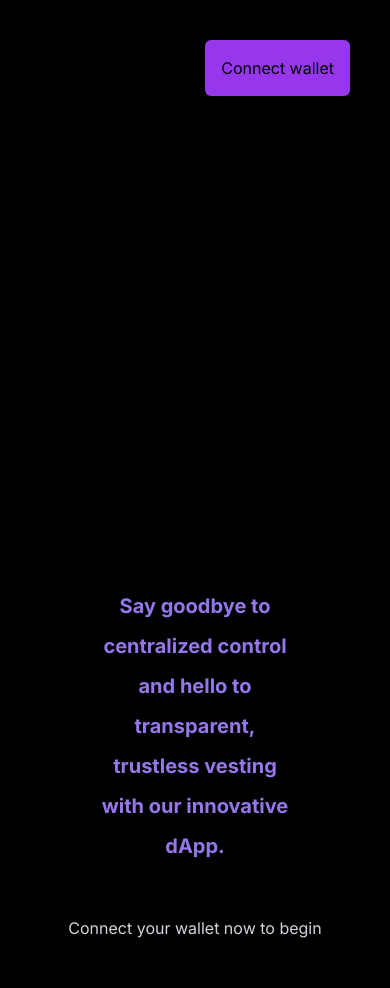
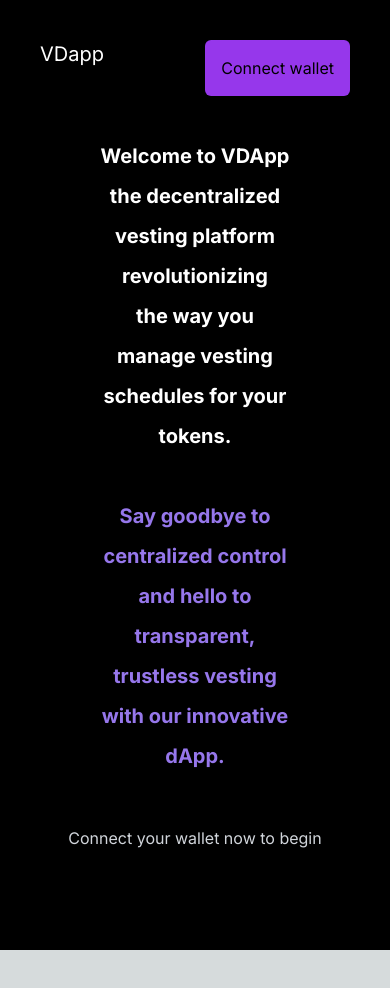
Before and after one commit to KoxyG/VestingDapp, a Next.js app: page / in a window 390 px wide. Shown: the top 988 px of the page. After the commit the page ends 950 px from the top, so only its background shows below. Built offline with nearby package versions, Linux system fonts and the light colour scheme.

Commit message:
fixing responsiveness

```diff
--- a/src/app/page.jsx
+++ b/src/app/page.jsx
@@ -4,6 +4,7 @@ import Image from "next/image";
 import { useCallback, useEffect, useRef, useContext, useState } from "react";
 import { Contract, providers } from "ethers";
 import Web3Modal from "web3modal";
+import Link from "next/link";
 
 import { DAppContext } from "@/context";
 
@@ -303,7 +304,7 @@ export default function Home() {
     <main className="bg-black">
       <div>
         <nav className="flex justify-between p-10">
-          <h1 className="font-black  text-xl">VDapp</h1>
+          <h1 className="text-white text-xl">VDapp</h1>
           {!walletConnected ? (
             <button
               onClick={connectWallet}
@@ -312,23 +313,26 @@ export default function Home() {
               Connect wallet
             </button>
           ) : (
+            <div className="flex justify-between gap-4 sm:gap-[100px]">
+              <Link href={"/claim"}>
+                <h3 className="text-bold sm:text-xl pt-[8px]">Claim Tokens</h3>
+              </Link>
               <button
                 onClick={disconnectWallet}
                 className="bg-[#9637eb] rounded-md p-4"
               >
                 Disconnect wallet
               </button>
+            </div>
           )}
         </nav>
 
         {!walletConnected ? (
           <div>
-            <h3 className="text-center text-xl sm:text-3xl font-bold leading-loose px-[100px] mt-[90px]">
-              Welcome to VDApp the decentralized vesting platform revolutionizing{" "}
-
-              <br /> the way you manage vesting schedules for your tokens.{" "}
-              <br />{" "}
-              <br />
+            <h3 className="text-center text-white text-xl sm:text-3xl font-bold leading-loose px-[100px] sm:mt-[90px]">
+              Welcome to VDApp the decentralized vesting platform
+              revolutionizing <br /> the way you manage vesting schedules for
+              your tokens. <br /> <br />
               <span className="text-[#9677eb]">
                 {" "}
                 Say goodbye to centralized control and hello to transparent,{" "}
```
Lines whose indentation alone changed are shown as unchanged.
